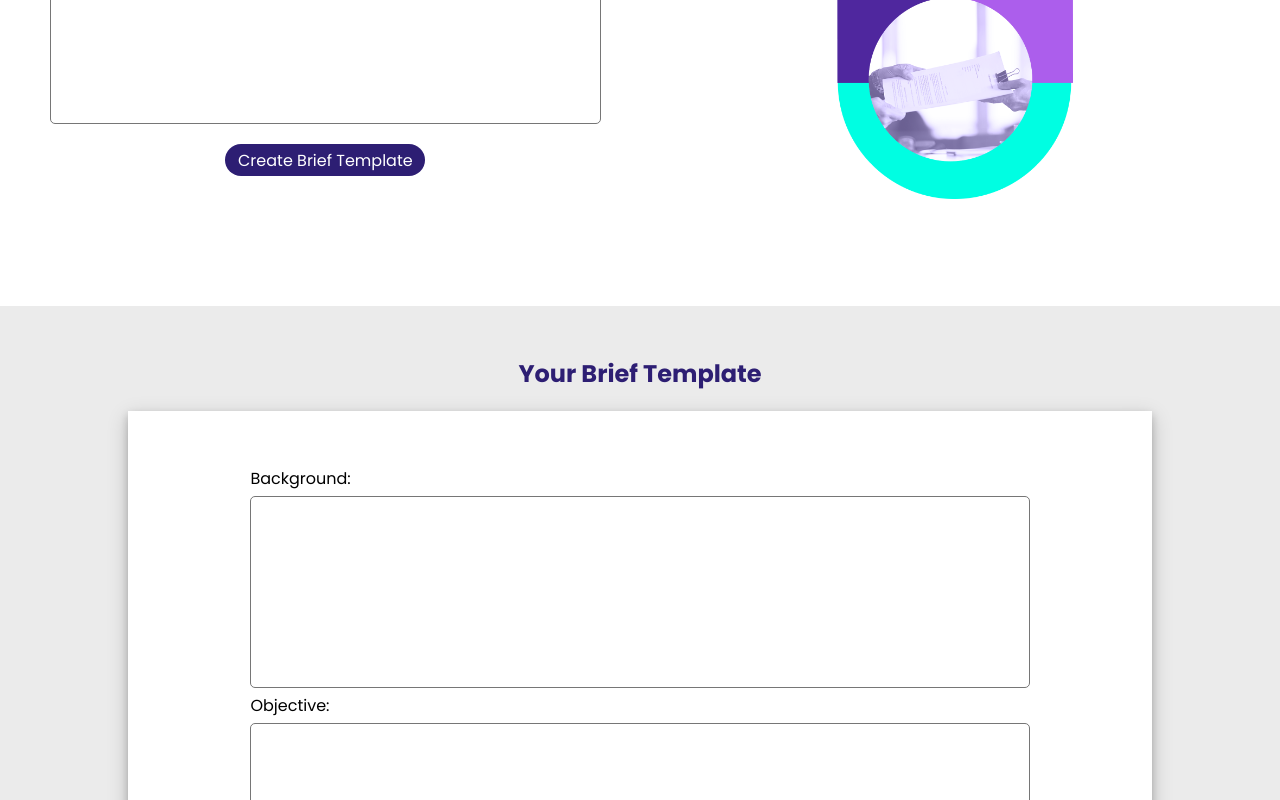
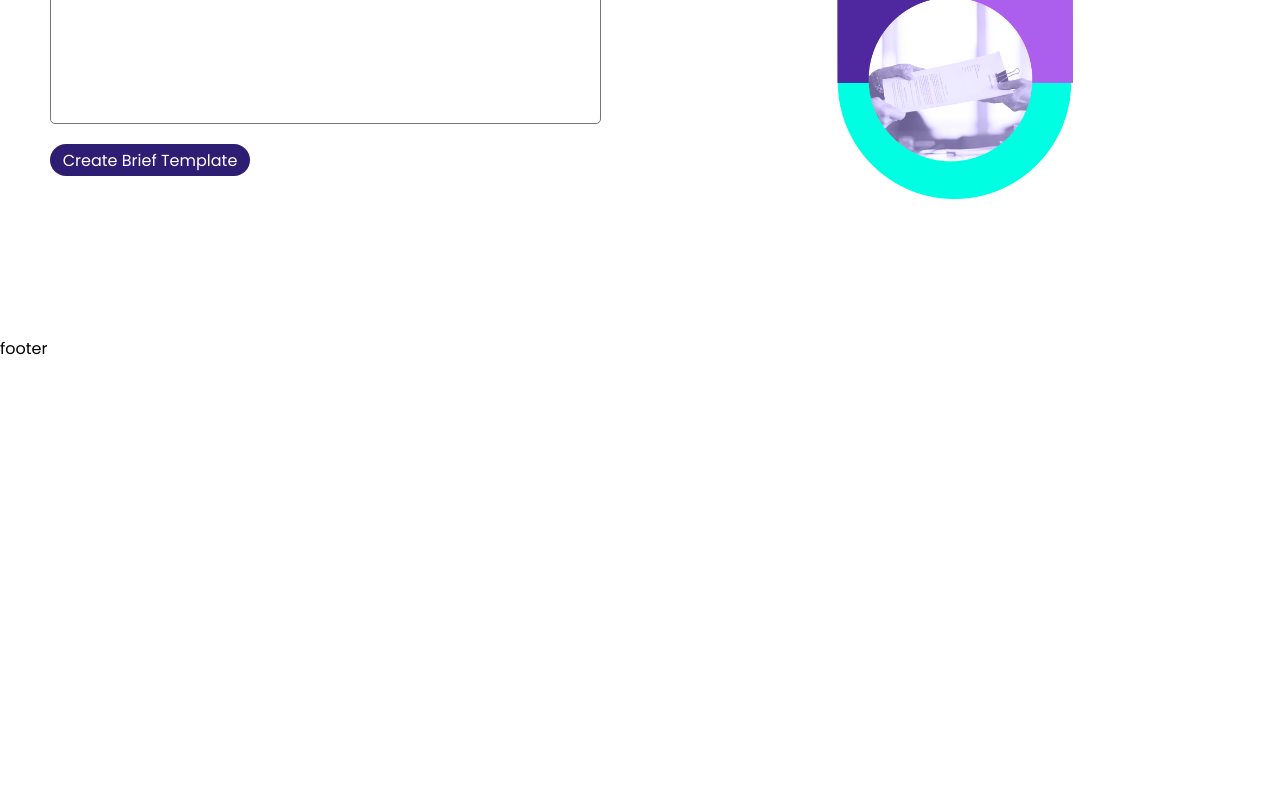
Before and after one commit to gaelzarco/ai-creative-assistant, a React (Create React App) app in the folder creative-assistant-app/: page / in a window 1280 px wide. Shown: the part 1140-1940 px from the top of the page. After the commit the page ends 1501 px from the top, so only its background shows below. Built offline with nearby package versions, Linux system fonts and the light colour scheme.

Commit message:
add state variable in Main component in order to hide BriefTemplate component when it is  set to false

```diff
--- a/creative-assistant-app/package.json
+++ b/creative-assistant-app/package.json
@@ -13,6 +13,7 @@
     "@testing-library/user-event": "^13.5.0",
     "react": "^18.2.0",
     "react-dom": "^18.2.0",
+    "react-router-dom": "^6.8.2",
     "react-scripts": "5.0.1",
     "web-vitals": "^2.1.4"
   },
--- a/creative-assistant-app/src/App.js
+++ b/creative-assistant-app/src/App.js
@@ -1,8 +1,13 @@
 import HomePage from './pages/HomePage';
+import { BrowserRouter, Routes, Route } from 'react-router-dom';
 
 function App() {
   return (
-    <HomePage/>
+    <BrowserRouter>
+    <Routes>
+    <Route exact path="/" element={<HomePage/>}/>
+    </Routes>
+    </BrowserRouter>
   );
 }
 
--- a/creative-assistant-app/src/components/BriefForm/BriefForm.js
+++ b/creative-assistant-app/src/components/BriefForm/BriefForm.js
@@ -1,18 +1,21 @@
 import React from 'react'
 import Button from '../button/Button'
 import './briefForm.css'
+import { Link } from 'react-router-dom'
 
 const BriefForm = ({captureVariables, saveData}) => {
   return (
     <form className='form-container' action="">
       <label htmlFor="briefContext">Write a parragraph describing your campaign</label>
       <textarea name="briefContext" id="briefContext" cols="30" rows="10" onChange={(e)=> captureVariables(e) } placeholder="The name of our company is [company name] and it specializes in [product industry]."></textarea>
+      <Link to='#section3'>
       <Button align={{alignSelf: 'center'}} onClick={(e)=>{
         e.preventDefault()
         saveData()
       }}>
       Create Brief Template
       </Button>
+      </Link>
     </form>
   )
 }
--- a/creative-assistant-app/src/components/Main/Main.js
+++ b/creative-assistant-app/src/components/Main/Main.js
@@ -7,12 +7,14 @@ import { faEdit} from '@fortawesome/free-solid-svg-icons';
 import { faArchive} from '@fortawesome/free-solid-svg-icons';
 import { faDownload} from '@fortawesome/free-solid-svg-icons';
 import { faHandPaper} from '@fortawesome/free-solid-svg-icons';
+import { Link } from 'react-router-dom';
 import graphicElement from '../../assets/graphicelement.png'
 import BriefTemplate from '../brieftemplate/BriefTemplate';
 
 const Main = () => {
   const [companyName, setCompanyName] = useState('');
   const [productIndustry, setProductIndustry] = useState('');
+  const [loadedBriefOutput, setLoadedBriefOutput] = useState(false)
 
  function captureVariables(event) {
     const textareaValue = event.target.value;
@@ -27,6 +29,7 @@ const Main = () => {
 const saveData = () =>{
   console.log(companyName)
   console.log(productIndustry)
+  setLoadedBriefOutput(true)
 }
 
   useEffect(()=>{
@@ -59,7 +62,7 @@ const saveData = () =>{
             </div>
           </div>
         </div>
-        <div className="letsGetToTheAction-container">
+        <div id='section2' className="letsGetToTheAction-container">
           <div className="left-content">
             <SecondaryTittle text='Lets get to the action!'/>
             <BriefForm  saveData={saveData} captureVariables={captureVariables}/>
@@ -68,7 +71,7 @@ const saveData = () =>{
             <img src={graphicElement} width="100%" alt="Brief document" />
           </div>
         </div>
-        <BriefTemplate/>
+       {loadedBriefOutput == true ?  <BriefTemplate/> : null}
     </main>
   )
 }
--- a/creative-assistant-app/src/components/brieftemplate/BriefTemplate.js
+++ b/creative-assistant-app/src/components/brieftemplate/BriefTemplate.js
@@ -5,7 +5,7 @@ import Button from '../button/Button'
 
 const BriefTemplate = () => {
   return (
-    <div className="yourBriefTemplate-container">
+    <div id='section3' className="yourBriefTemplate-container">
         <SecondaryTittle text='Your Brief Template'/>
           <div className="yourBriefTemplate-page">
             <form className='YourBriefTemplate-form' action="submit">
```
Also changed, not shown: 1 other file (tests, documents, lock files or other folders). Lines whose indentation alone changed are shown as unchanged.
